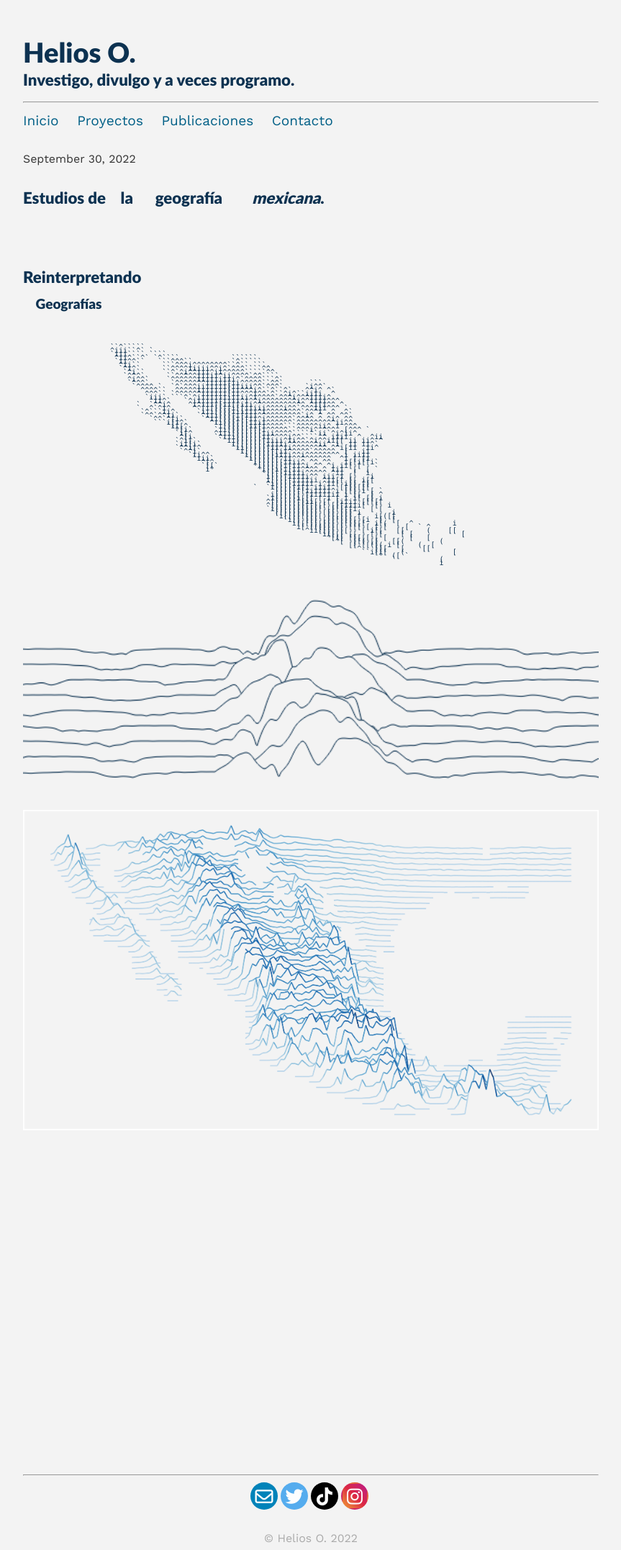
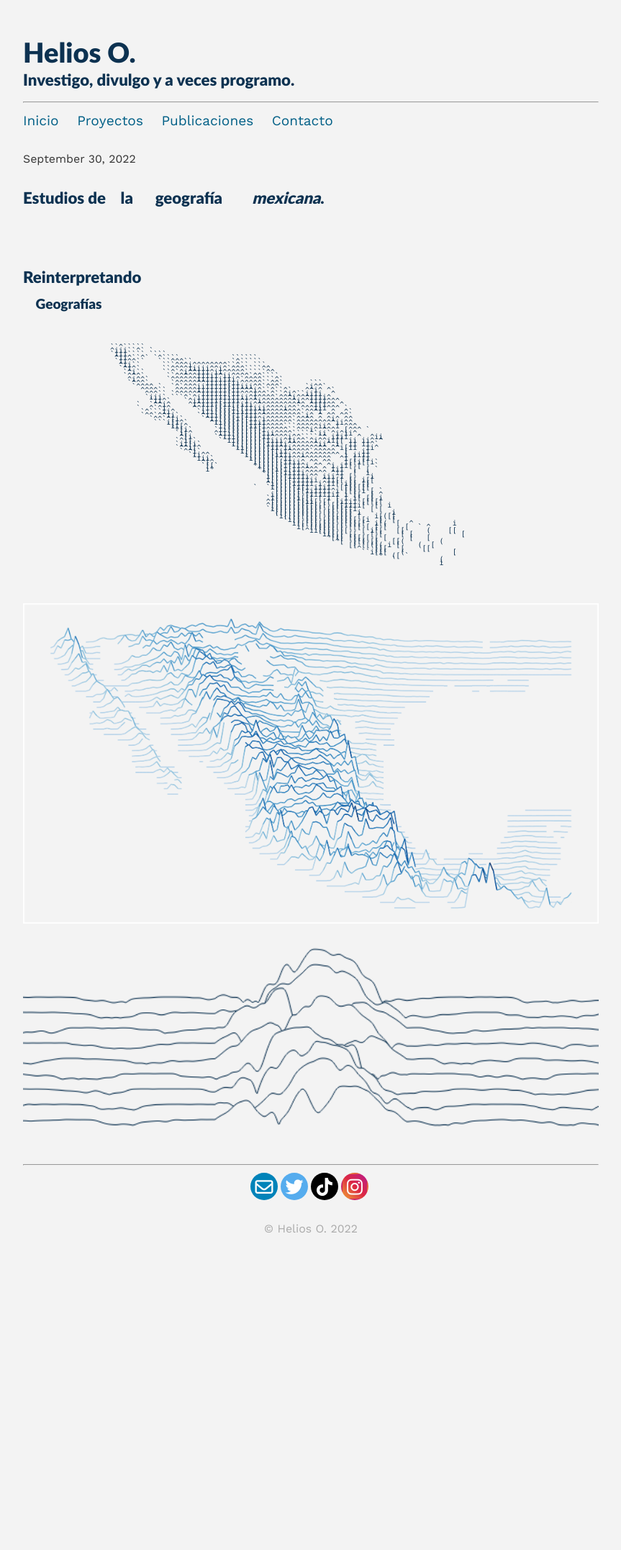
Before and after one commit to Heliouz/Heliouz.github.io, a Jekyll site: the page built from _projects/estumex.md, in a window 1280 px wide. Shown: the whole page at 72% size, without its empty margins (208-1071 px from the left). Built offline with Jekyll 4.4.1, drawn with Linux system fonts in a browser that asks for light colours; nearby versions of some CDN libraries; after the commit the page ends 1722 px from its top, so only the background shows below that.

Commit message:
Update estumex.md

```diff
--- a/_projects/estumex.md
+++ b/_projects/estumex.md
@@ -27,11 +27,12 @@ description: Estudios artísticos de la geografía mexicana
 
 
 <script type="text/javascript" src="/assets/js/ascii.js"></script>
+
+<!-- JOY DIVISION NOISEP5.JS
 <div style="text-align: center">
   <canvas id="canvas" style="width:100%; padding: 0"></canvas>
 </div>
 
-<!-- JOY DIVISION NOISEP5.JS
 <script type="text/javascript" src="https://cdnjs.cloudflare.com/ajax/libs/p5.js/1.4.2/p5.min.js"></script>
 <script type="text/javascript" src="/assets/js/noisep5.js"></script>
 <script type="text/javascript" src="/assets/js/unkpls.js"></script>
@@ -40,7 +41,7 @@ description: Estudios artísticos de la geografía mexicana
 <img src="/assets/images/mapatopo/ridge_mex.png" alt="mapamex" width="100%"/>
 
 <div style="text-align: center">
-  <canvas id="canvas" style="width:100%; padding: 0"></canvas>
+  <canvas id="canvas" style="width:100%; padding: 0; display: block;"></canvas>
 </div>
 
 <script type="text/javascript" src="https://cdnjs.cloudflare.com/ajax/libs/p5.js/1.4.2/p5.min.js"></script>
```
